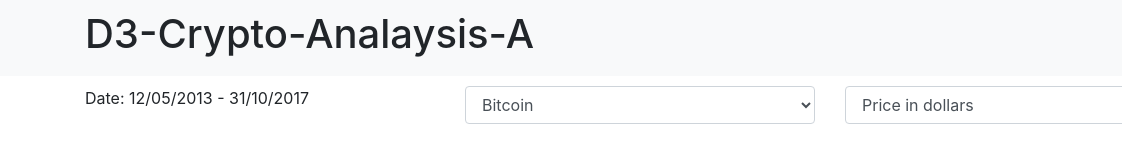
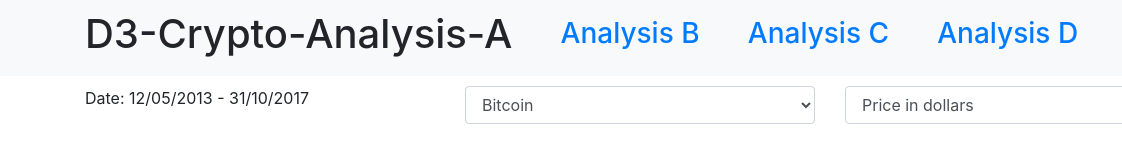
Before and after one commit to vonerikbarren/D3-Crypto-Analysis-A, a plain HTML site: page index.html in a window 1280 px wide. Shown: the full height of the page, 0-1122 px from the left. Drawn offline with nearby package versions, Linux system fonts and the light colour scheme; a script that the page names is missing.

Commit message:
added links to other repos for proper analysis

```diff
--- a/index.html
+++ b/index.html
@@ -17,7 +17,10 @@
 <body>
 	<nav class="navbar navbar-light bg-light">
 		<div class="container">
-			<h1>D3-Crypto-Analaysis-A</h1>
+			<h1>D3-Crypto-Analysis-A</h1>
+			<h3><a href="https://vonerikbarren.github.io/D3-Crypto-Analysis-B/">Analysis B</a></h3>
+			<h3><a href="https://vonerikbarren.github.io/D3-Crypto-Analysis-C/">Analysis C</a></h3>
+			<h3><a href="https://vonerikbarren.github.io/D3-Crypto-Analysis-D/">Analysis D</a></h3>
 			<a class="navbar-brand" href="#"><img id="logo" src="img/logo.png"></a>
 		</div>
 	</nav>
```
